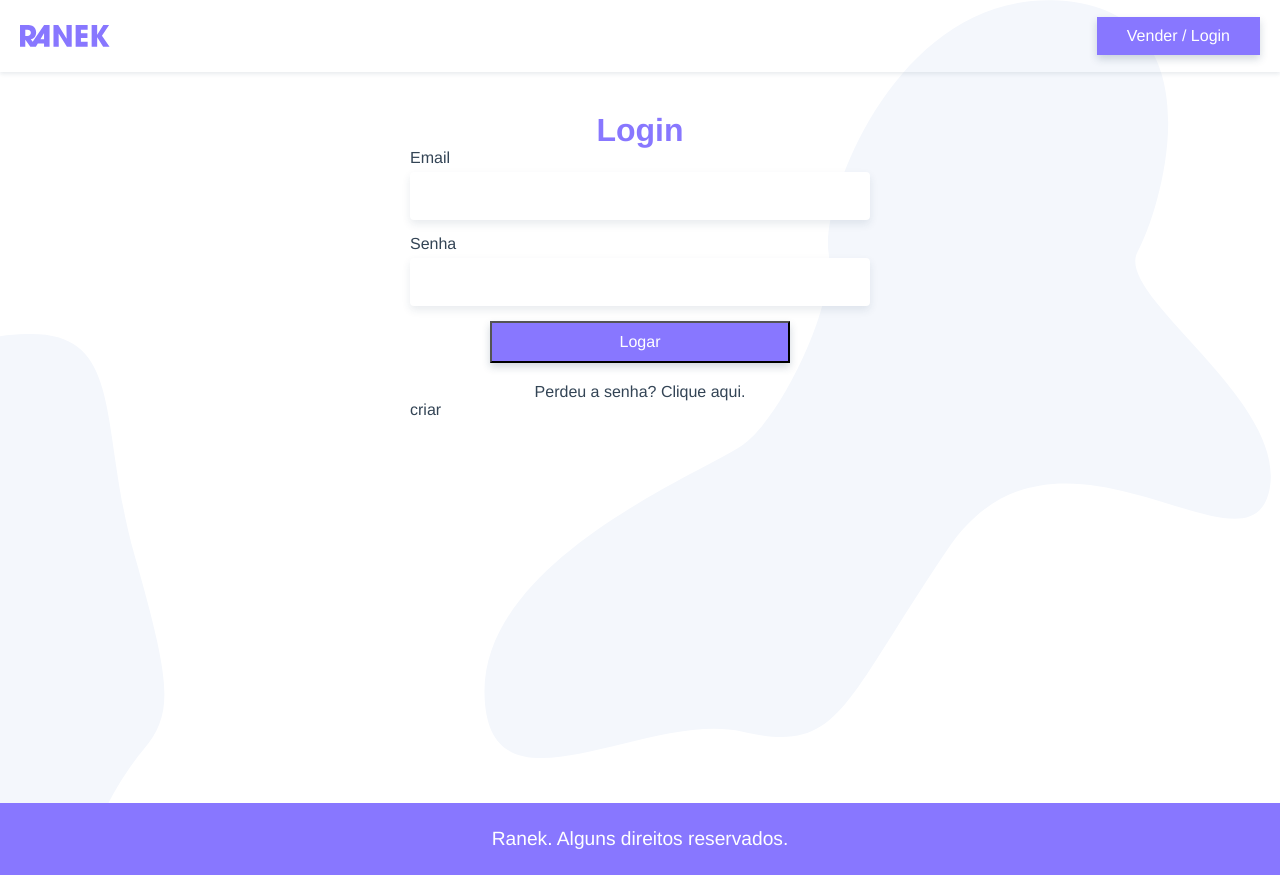
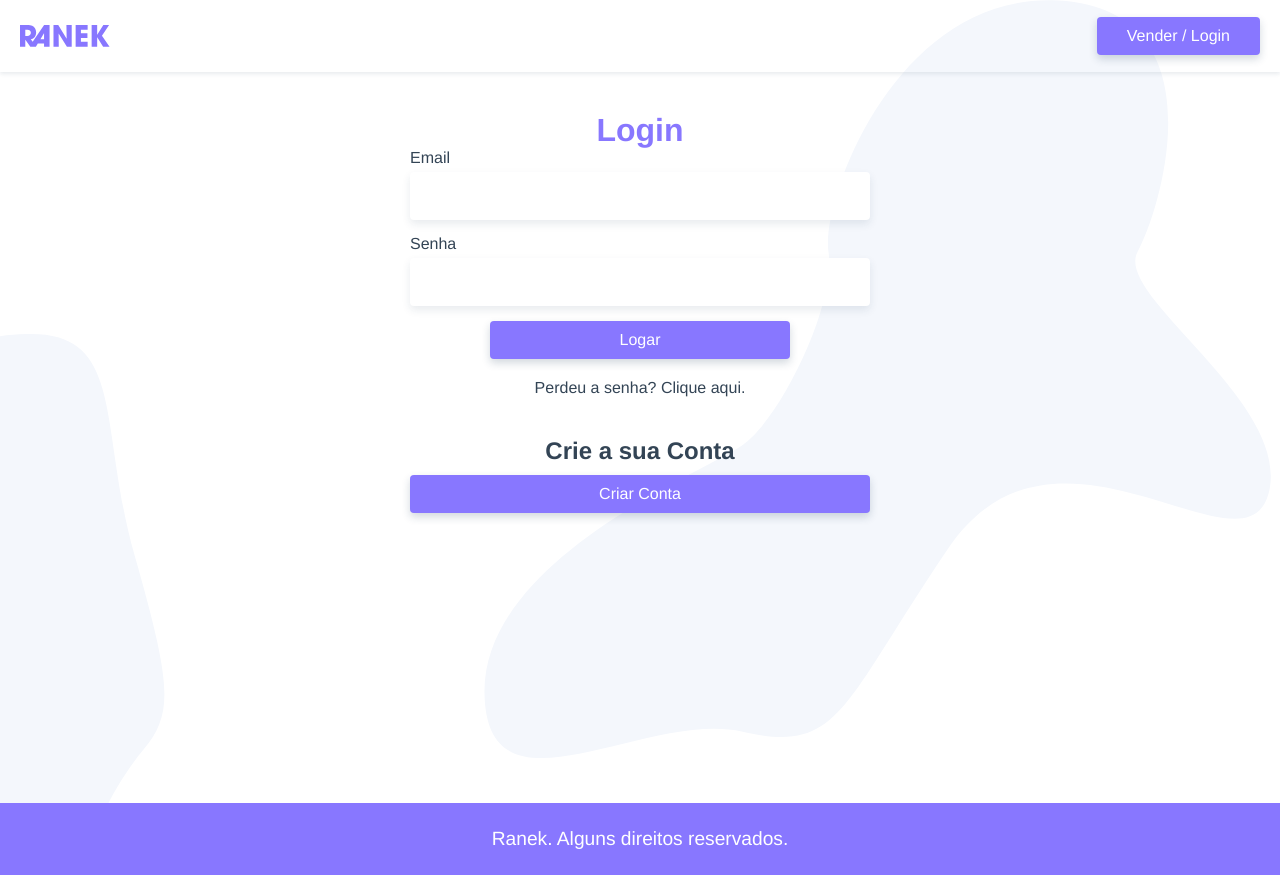
Before and after one commit to Pablofr10/ranek, a Vue app: page /login in a window 1280 px wide. Built offline with nearby package versions, Linux system fonts and the light colour scheme.

Commit message:
Adicionando formulário criar.

```diff
--- a/src/App.vue
+++ b/src/App.vue
@@ -63,11 +63,13 @@ img {
   background: #87f;
   color: #fff;
   text-align: center;
+  border: none;
   font-size: 1rem;
   box-shadow: 0 4px 8px rgba(30, 60, 90, 0.2);
   transition: all 0.3s;
   font-family: "Avenir", Helvetica, Arial, sans-serif;
   cursor: pointer;
+  border-radius: 4px;
 }
 
 .btn:hover {
--- a/src/components/LoginCriar.vue
+++ b/src/components/LoginCriar.vue
@@ -1,10 +1,44 @@
 <template>
-  <div>criar</div>
+  <section>
+    <h2>Crie a sua Conta</h2>
+    <transition mode="out-in">
+      <button v-if="!criar" class="btn criar" @click="criar = true">
+        Criar Conta
+      </button>
+      <UsuarioForm v-else>
+        <button class="btn btn-form">Criar Usuário</button>
+      </UsuarioForm>
+    </transition>
+  </section>
 </template>
 
 <script>
-export default {};
+import UsuarioForm from "@/components/UsuarioForm.vue";
+export default {
+  name: "LoginCriar",
+  components: {
+    UsuarioForm,
+  },
+  data() {
+    return {
+      criar: false,
+    };
+  },
+};
 </script>
 
 <style scoped>
+h2 {
+  text-align: center;
+  margin-top: 40px;
+  margin-bottom: 10px;
+}
+.btn {
+  width: 100%;
+  margin-left: auto;
+  margin-right: auto;
+}
+.btn-from {
+  max-width: 100%;
+}
 </style>
--- /dev/null
+++ b/src/components/UsuarioForm.vue
@@ -0,0 +1,41 @@
+<template>
+  <form>
+    <label for="nome">Nome</label>
+    <input id="nome" name="nome" type="text" v-model="nome" />
+    <label for="email">Email</label>
+    <input id="email" name="email" type="text" v-model="nome" />
+    <label for="senha">Senha</label>
+    <input id="senha" name="senha" type="password" v-model="nome" />
+    <label for="cep">Cep</label>
+    <input id="cep" name="cep" type="text" v-model="nome" />
+    <label for="rua">Rua</label>
+    <input id="rua" name="rua" type="text" v-model="nome" />
+    <label for="bairro">Bairro</label>
+    <input id="bairro" name="bairro" type="text" v-model="nome" />
+    <label for="cidade">Cidade</label>
+    <input id="cidade" name="cidade" type="text" v-model="nome" />
+    <label for="estado">Estado</label>
+    <input id="estado" name="estado" type="text" v-model="nome" />
+    <div class="button">
+      <slot></slot>
+    </div>
+  </form>
+</template>
+
+<script>
+export default {
+  name: "usuarioForm",
+};
+</script>
+
+<style scoped>
+form {
+  display: grid;
+  grid-template-columns: 80px 1fr;
+  align-items: center;
+}
+.button {
+  margin-top: 10px;
+  grid-column: 2;
+}
+</style>
```
